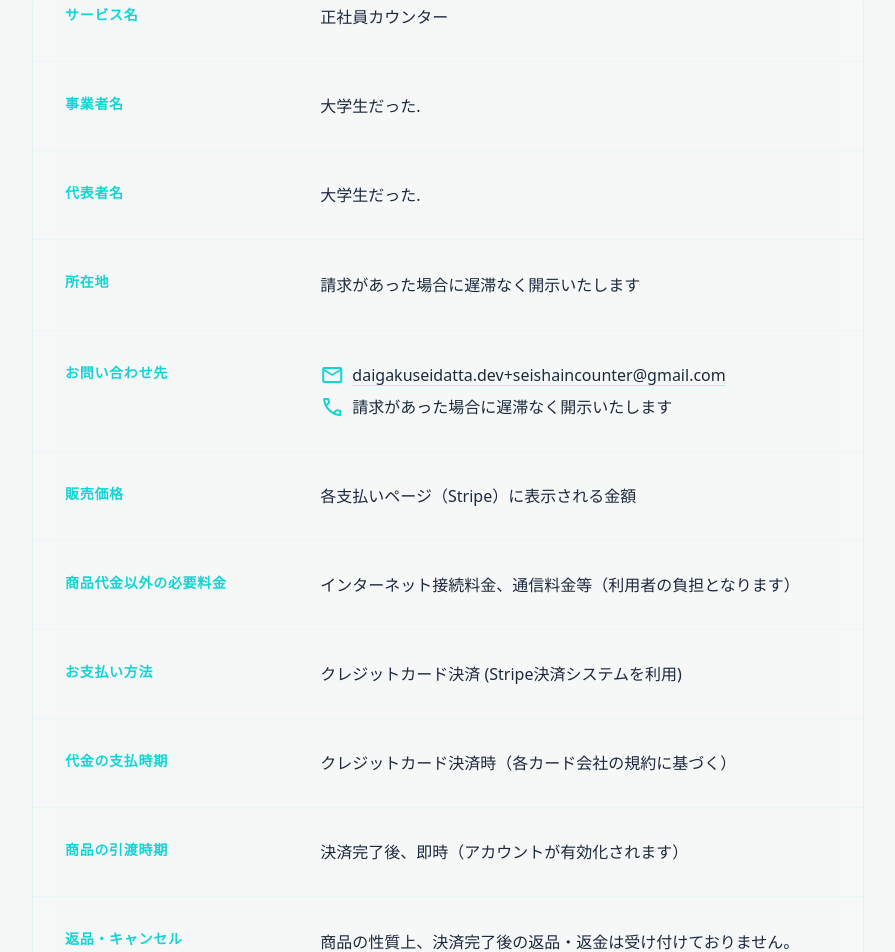
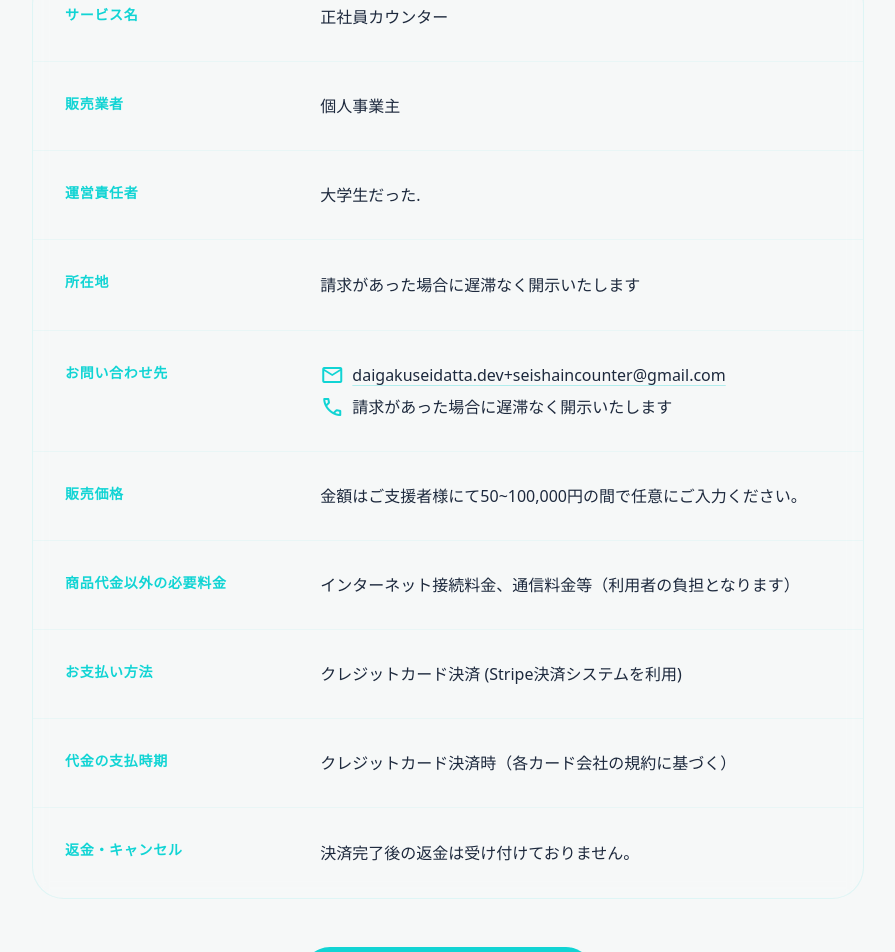
Before and after one commit to wimpykid719/employee-counter, a Next.js app in the folder app/: page /legal in a window 1280 px wide. Shown: the part 459-1411 px from the top of the page, without its empty margins (192-1087 px from the left). Built offline with nearby package versions, Linux system fonts and the light colour scheme; no server answers.

Commit message:
fix: 特定商取引法に基づく表記

```diff
--- a/app/src/app/legal/page.tsx
+++ b/app/src/app/legal/page.tsx
@@ -50,15 +50,15 @@ const LegalPage = () => {
             </div>
             <div className="grid grid-cols-1 md:grid-cols-3 p-6 md:p-8 hover:bg-primary/5 transition-colors">
               <div className="text-primary font-bold text-sm uppercase tracking-wider mb-2 md:mb-0">
-                事業者名
+                販売業者
               </div>
               <div className="md:col-span-2 text-slate-800 dark:text-slate-200 font-medium">
-                大学生だった.
+                個人事業主
               </div>
             </div>
             <div className="grid grid-cols-1 md:grid-cols-3 p-6 md:p-8 hover:bg-primary/5 transition-colors">
               <div className="text-primary font-bold text-sm uppercase tracking-wider mb-2 md:mb-0">
-                代表者名
+                運営責任者
               </div>
               <div className="md:col-span-2 text-slate-800 dark:text-slate-200 font-medium">
                 大学生だった.
@@ -101,7 +101,7 @@ const LegalPage = () => {
                 販売価格
               </div>
               <div className="md:col-span-2 text-slate-800 dark:text-slate-200 font-medium">
-                各支払いページ（Stripe）に表示される金額
+                金額はご支援者様にて50~100,000円の間で任意にご入力ください。
               </div>
             </div>
             <div className="grid grid-cols-1 md:grid-cols-3 p-6 md:p-8 hover:bg-primary/5 transition-colors">
@@ -130,18 +130,10 @@ const LegalPage = () => {
             </div>
             <div className="grid grid-cols-1 md:grid-cols-3 p-6 md:p-8 hover:bg-primary/5 transition-colors">
               <div className="text-primary font-bold text-sm uppercase tracking-wider mb-2 md:mb-0">
-                商品の引渡時期
-              </div>
-              <div className="md:col-span-2 text-slate-800 dark:text-slate-200 font-medium">
-                決済完了後、即時（アカウントが有効化されます）
-              </div>
-            </div>
-            <div className="grid grid-cols-1 md:grid-cols-3 p-6 md:p-8 hover:bg-primary/5 transition-colors">
-              <div className="text-primary font-bold text-sm uppercase tracking-wider mb-2 md:mb-0">
-                返品・キャンセル
+                返金・キャンセル
               </div>
               <div className="md:col-span-2 text-slate-800 dark:text-slate-200 font-medium leading-relaxed">
-                商品の性質上、決済完了後の返品・返金は受け付けておりません。
+                決済完了後の返金は受け付けておりません。
               </div>
             </div>
           </div>
--- a/app/src/components/SupportModal.tsx
+++ b/app/src/components/SupportModal.tsx
@@ -35,6 +35,7 @@ export function SupportModal({ isOpen, onClose }: Props) {
           <p className="text-slate-400 text-sm leading-relaxed mb-8">
             正社員カウンターをご利用いただきありがとうございます！
             もし便利だと感じていただけたら、今後の運営を続けるためのサポートをいただけるととても励みになります。
+            金額はご支援者様にて50~100,000円の間で任意にご入力ください。
           </p>
           <p className="text-slate-400 text-sm leading-relaxed mb-4">
             開発の裏側や最新情報については、ぜひ開発者ブログをご覧ください。
```
